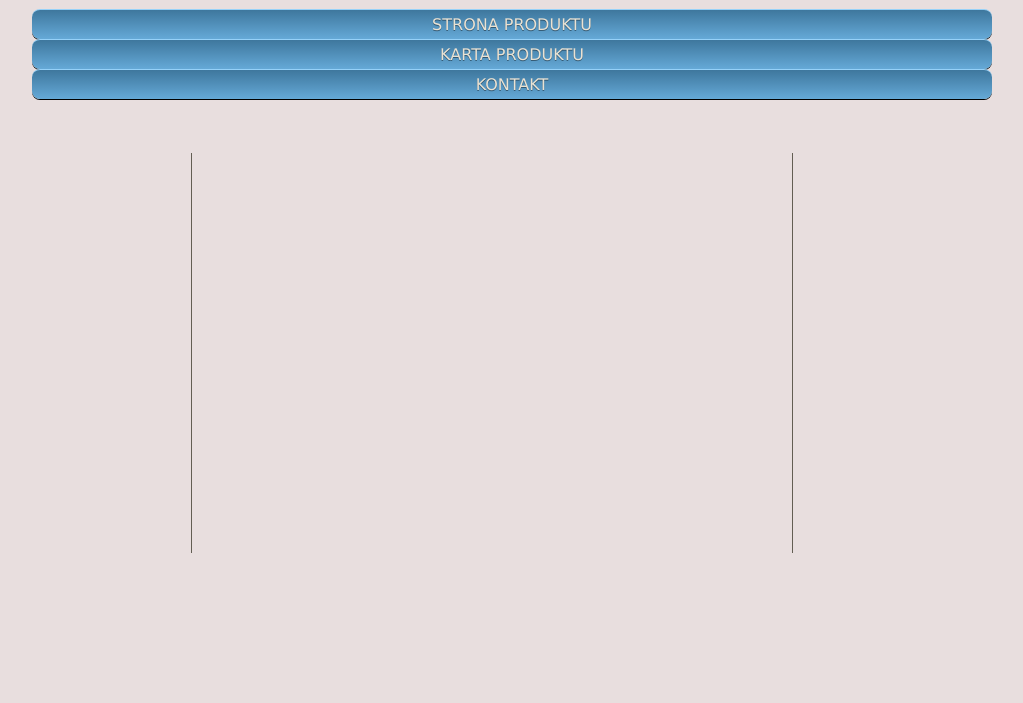
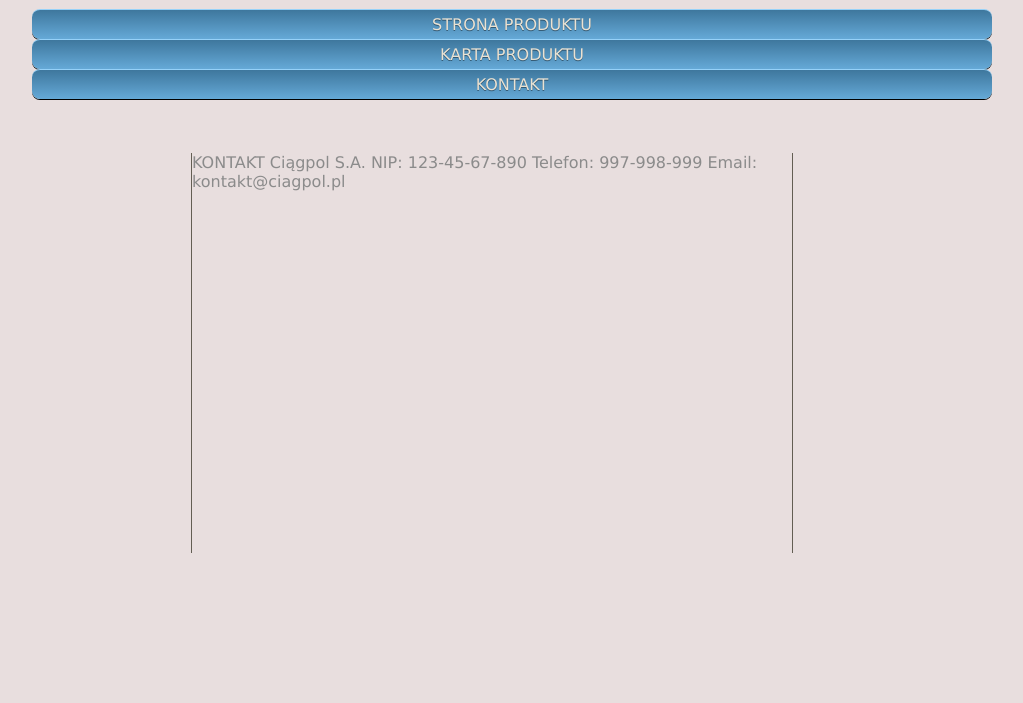
Before and after one commit to Szerszen1/XYZ, a plain HTML site: page kontakt.html in a window 1280 px wide. Shown: the part 206-909 px from the top of the page, without its empty margins (148-1171 px from the left). Drawn offline with Linux system fonts and the light colour scheme.

Commit message:
dodanie danych adresowych do kontakt.html

```diff
--- a/kontakt.html
+++ b/kontakt.html
@@ -27,6 +27,11 @@
 	</div>
 
 	<div id="content2">
+		KONTAKT
+		Ciągpol S.A.
+		NIP: 123-45-67-890
+		Telefon: 997-998-999
+		Email: kontakt@ciagpol.pl
 	</div>
 
 	<div id="content3">
```
